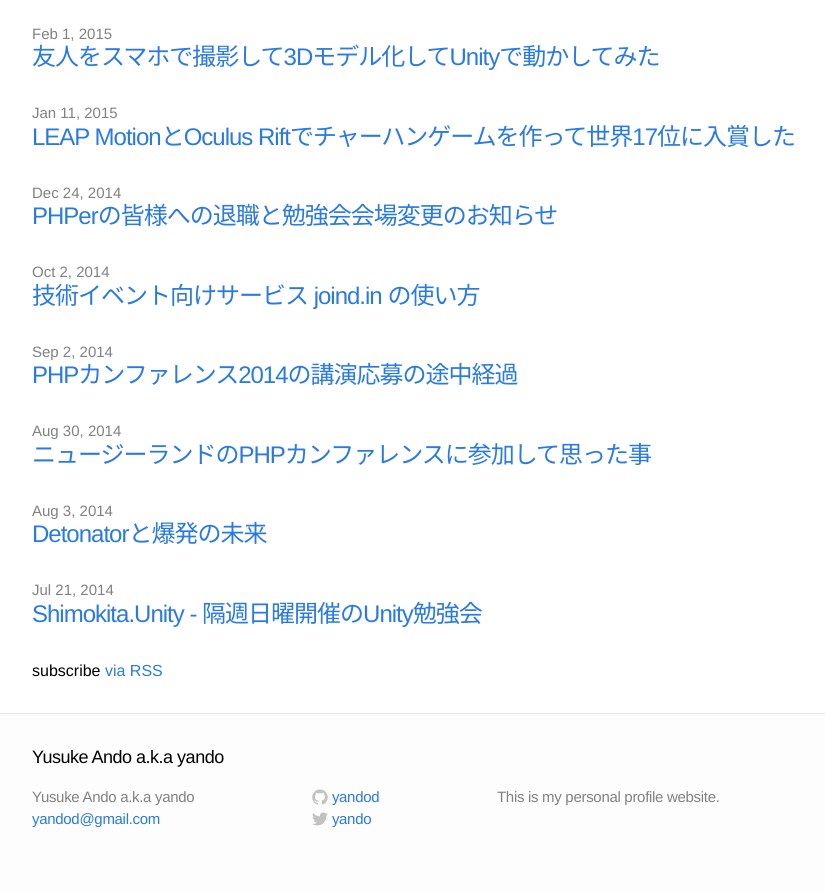
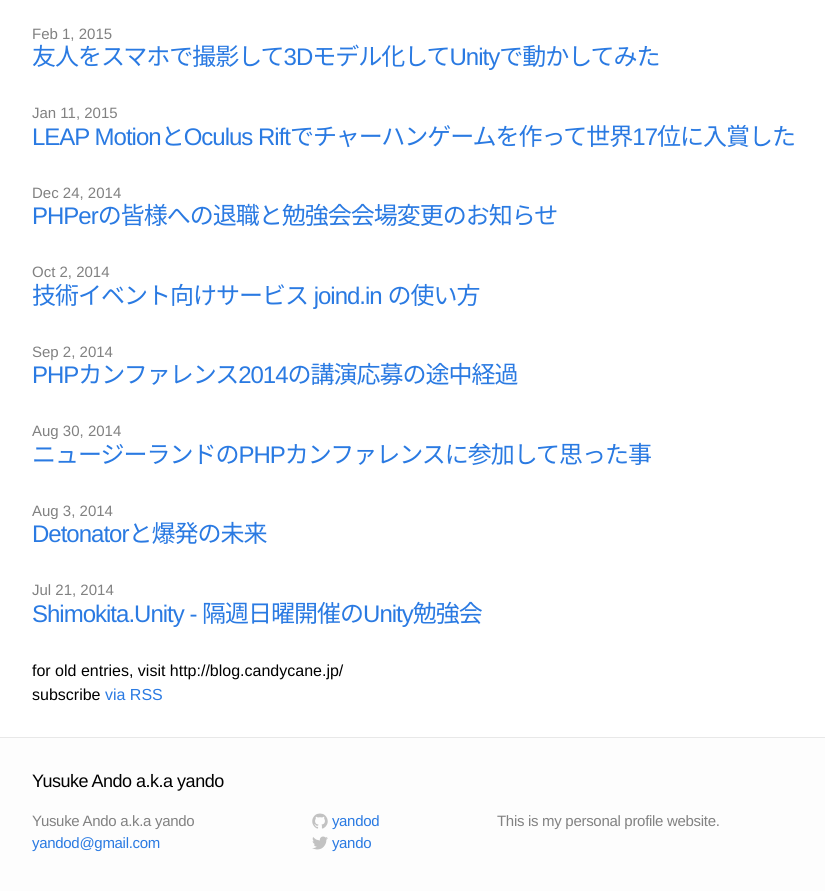
Before and after one commit to yandod/yandod.github.io, a Jekyll site: the page built from index.html, in a window 1280 px wide and 900 px high, scrolled down 1152 px. Shown: the top 891 px of the window, without its empty margins (208-1033 px from the left). Built offline with Jekyll 4.4.1, drawn with Linux system fonts in a browser that asks for light colours; Markdown is read by kramdown in place of the engine named in the settings.

Commit message:
add link to old blog

```diff
--- a/index.html
+++ b/index.html
@@ -14,7 +14,9 @@
       </li>
     {% endfor %}
   </ul>
-
+  <p>
+    for old entries, visit http://blog.candycane.jp/
+  </p>
   <p class="rss-subscribe">subscribe <a href="{{ "/feed.xml" | prepend: site.baseurl }}">via RSS</a></p>
 
 </div>
```
